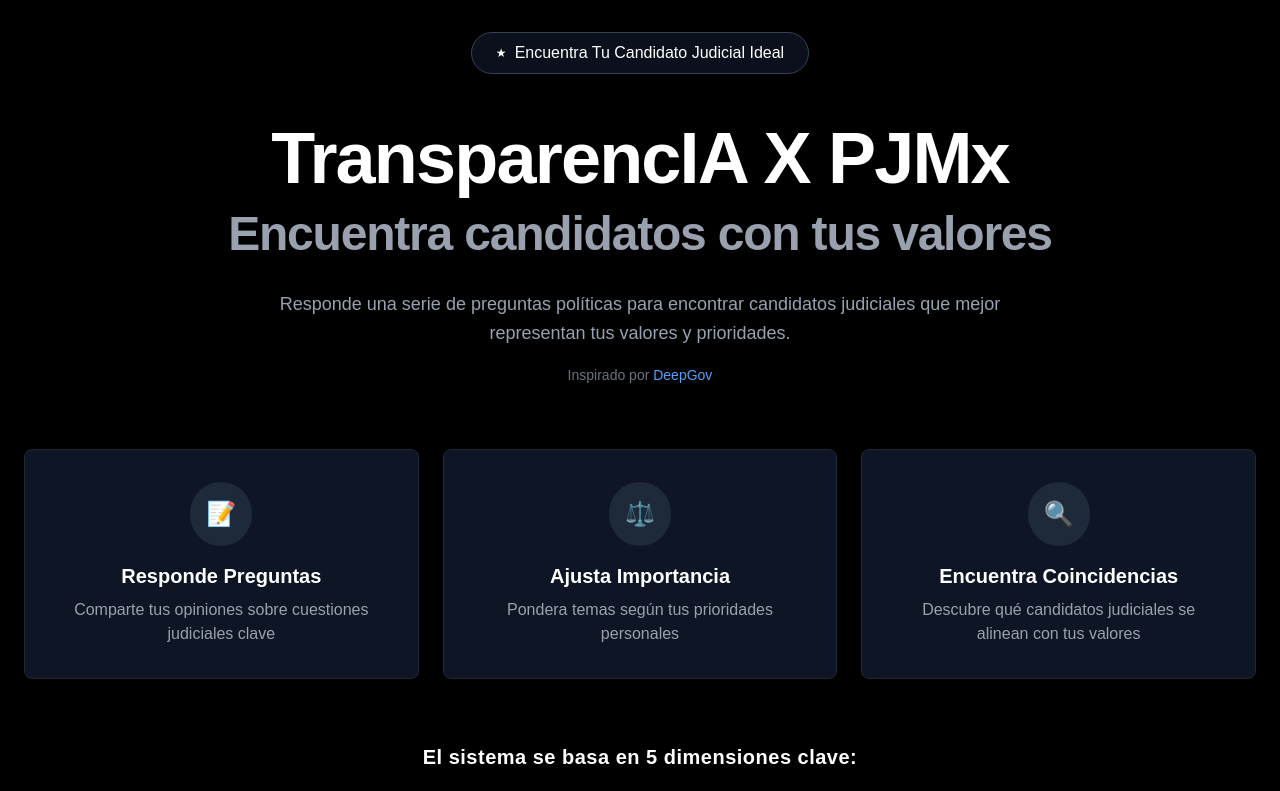
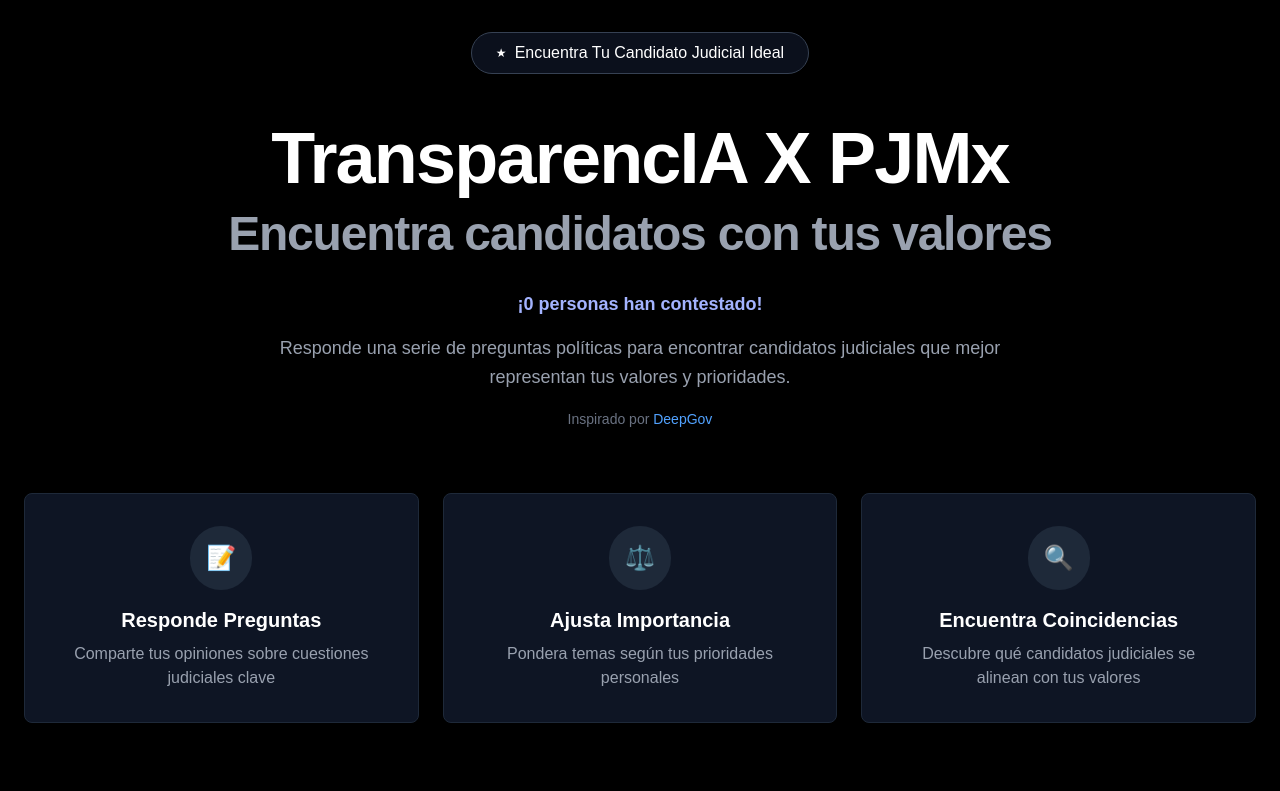
Before and after one commit to Diegorb1329/transparencia_pjmx_2025, a Next.js app: page / in a window 1280 px wide. Shown: the top 791 px of the page. Built offline with nearby package versions, Linux system fonts and the light colour scheme; no server answers; the database is empty.

Commit message:
contador en página principal

```diff
--- a/src/app/page.js
+++ b/src/app/page.js
@@ -2,9 +2,16 @@
 
 import { useRouter } from 'next/navigation';
 import Layout from '../components/Layout/Layout';
+import { useEffect, useState } from 'react';
+import { getUserAnswersCount } from '../supabase/userDataService';
 
 export default function Home() {
   const router = useRouter();
+  const [userCount, setUserCount] = useState(null);
+
+  useEffect(() => {
+    getUserAnswersCount().then(setUserCount);
+  }, []);
 
   const handleStartQuestionnaire = () => {
     router.push('/preguntas');
@@ -30,6 +37,12 @@ export default function Home() {
           <h2 className="text-3xl md:text-5xl font-bold text-gray-400 mb-8 tracking-tight">
             Encuentra candidatos con tus valores
           </h2>
+          {/* Contador de usuarios */}
+          <div className="font-bold text-lg text-indigo-300 mb-4">
+            {userCount !== null
+              ? `¡${userCount} ${userCount === 1 ? 'persona ha' : 'personas han'} contestado!`
+              : 'Cargando...'}
+          </div>
           <p className="text-lg text-gray-400 max-w-3xl mx-auto leading-relaxed">
             Responde una serie de preguntas políticas para encontrar candidatos judiciales
             que mejor representan tus valores y prioridades.
--- a/src/supabase/userDataService.js
+++ b/src/supabase/userDataService.js
@@ -111,3 +111,20 @@ export const logAnalyticsEvent = async (eventType, eventData = {}) => {
     return null;
   }
 };
+
+/**
+ * Obtiene el conteo de usuarios que han contestado
+ * @returns {Promise<number>} Número de usuarios
+ */
+export const getUserAnswersCount = async () => {
+  try {
+    const { count, error } = await supabaseClient
+      .from('user_answers')
+      .select('*', { count: 'exact', head: true });
+    if (error) throw error;
+    return count || 0;
+  } catch (error) {
+    console.error('Error al obtener el conteo de usuarios:', error, JSON.stringify(error, null, 2));
+    return 0;
+  }
+};
```
